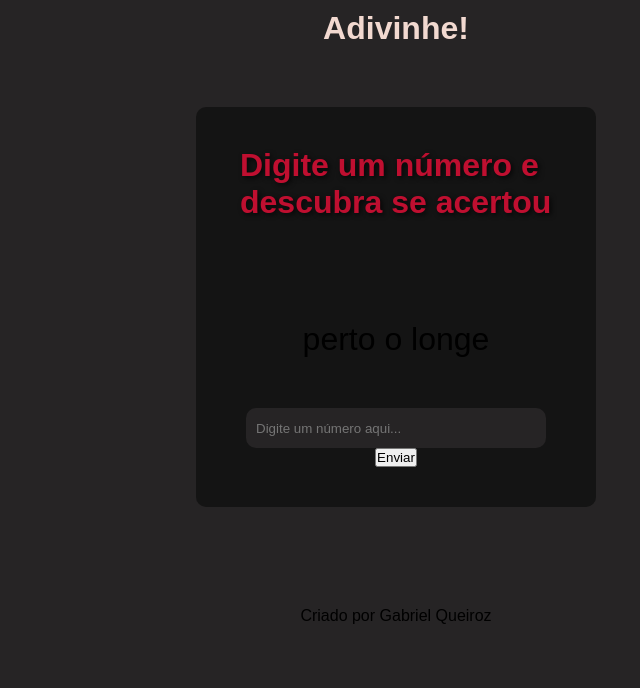
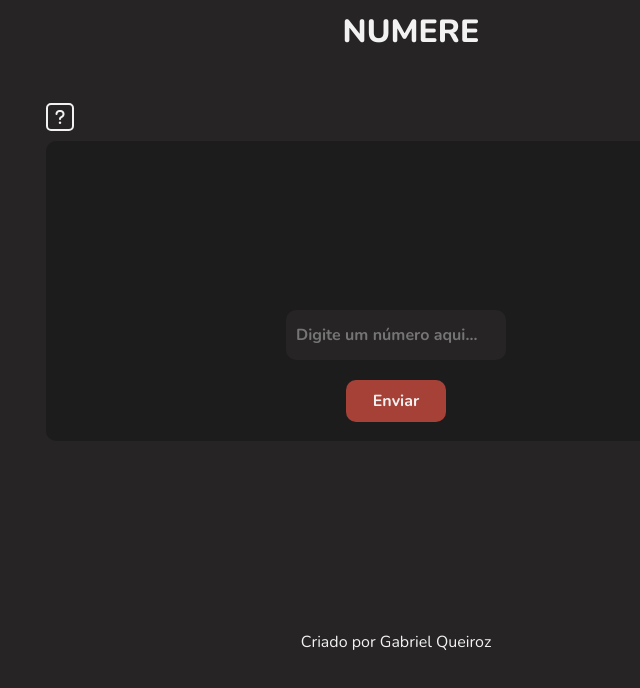
Before and after one commit to Queirozga/Numere, a plain HTML site: page index.html in a window 1280 px wide. Shown: the whole page, without its empty margins (244-884 px from the left). Drawn offline with nearby package versions, Linux system fonts and the light colour scheme.

Commit message:
criação do jogo

```diff
--- a/css/style.css
+++ b/css/style.css
@@ -1,46 +1,68 @@
 @charset "UTF-8";
+@import url('https://fonts.googleapis.com/css2?family=Nunito:ital,wght@0,200..1000;1,200..1000&display=swap');
 
 *{
     margin: 0%;
     padding: 0%;
     box-sizing: border-box;
+    font-family: "Nunito", Arial, Helvetica, sans-serif;
 }
 
 
 :root{
-    --title: #BF0F30;
-    --subtitle: #6BBFA0;
-    --text: #F2F2F2;
-    --comp: #F2D9D0;
-    --bg2: #141414;
+    --cor1: #F2F2F2;
+    --cor2: #BF0F30;
+    --cor3: #5D8C87;
+    --cor4: #D9A577;
+    --cor5: #2F6073;
+    --cor6: #A64138;
+    --bg2: #1d1c1c;
     --bg: #262425;
 }
 
 body{
-    font-family: Arial, Helvetica, sans-serif;
     width: 100%;
     height: 100%;
     background-color: var(--bg);
 }
 
 .top {
+    text-align: center;
+    padding-top: 10px;
+    margin-left: 30px;
+    color: var(--cor1);
+    background-color: var(--bg);
+
+    & h1{
+        font-weight: 800;
+    }
+}
+
+.howtoplay{
     display: flex;
-    flex-flow: row wrap;
-    align-items: center;
-    justify-content: center;
-    align-content: center;
-    padding: 10px;
-    color: var(--comp);
-    background-color: var(--bg);
+    flex-flow: column nowrap;
+    align-items: start;
+    justify-content: start;
+    align-content: start;
+}
+
+.icons{
+    padding-top: 2px;
+    width: 28px;
+    border: 2px solid var(--cor1);
+    border-radius: 5px;
+    color: var(--cor1);
+    text-align: center;
 }
 
 .container{
     display: flex;
     flex-flow: column wrap;
-    align-items: center;
+    align-items: start;
     align-content: center;
     justify-content: center;
     margin-top: 50px;
+    gap: 10px;
 }
 
 .content{
@@ -50,17 +72,17 @@ body{
     align-content: center;
     justify-content: center;
     background-color: var(--bg2);
-    width: 400px;
-    height: 400px;
+    width: 700px;
+    height: 300px;
     margin-bottom: 100px;
     border-radius: 10px;
 
 
     & h2{
         display: flex;
-        width: 312px;
+        width: 322px;
         font-size: 2em;
-        color: var(--title);
+        color: var(--cor3);
         text-shadow: 2px 2px 5px rgba(0, 0, 0, 0.726);
     }
 
@@ -70,18 +92,40 @@ body{
         color: var(--cor3);
     }
 
+    & .submit{
+        margin-top: 20px;
+        padding: 10px;
+        width: 100px;
+        border-radius: 10px;
+        border: none;
+        font-size: 16px;
+        background-color: var(--cor6);
+        color: var(--cor1);
+        font-weight: 700;
+    }
+
+
 }
+
 .adv{
+    all: unset;
     margin-top: 50px;
     height: 40px;
-    width: 300px;
+    width: 200px;
+    height: 30px;
     padding: 10px;
     background-color: var(--bg);
     border: none;
+    text-decoration: none;
     border-radius: 10px;
+    color: var(--cor1);
+    font-size: 16px;
+    font-weight: 700;
 }
 
 footer{
+    margin-top: 90px;
     padding-bottom: 10px;
     text-align: center;
+    color: var(--cor1);
 }
--- a/index.html
+++ b/index.html
@@ -4,19 +4,24 @@
     <meta charset="UTF-8">
     <meta name="viewport" content="width=device-width, initial-scale=1.0">
     <link rel="stylesheet" href="css/style.css">
+    <link rel="stylesheet" href="https://cdnjs.cloudflare.com/ajax/libs/font-awesome/6.7.2/css/all.min.css" integrity="sha512-Evv84Mr4kqVGRNSgIGL/F/aIDqQb7xQ2vcrdIwxfjThSH8CSR7PBEakCr51Ck+w+/U6swU2Im1vVX0SVk9ABhg==" crossorigin="anonymous" referrerpolicy="no-referrer"/>
     <title>Adivinhe!</title>
 </head>
 <body>
     <div class="top">
-        <h1>Adivinhe!</h1>
+        <h1>NUMERE</h1>
     </div>
     <div class="container">
+        <div class="howtoplay">
+            <div class="icons">
+                <i id="icon" class="fa-solid fa-question"></i>
+            </div>
+        </div>
         <div class="content">
-            <h2>Digite um número e descubra se acertou</h2>
-            <p>perto o longe</p>
+            <p id="tip"></p>
             <label for="iadv"></label>
-            <input type="text" name="adv" class="adv" id="iadv" required placeholder="Digite um número aqui...">
-            <input type="submit" value="Enviar">
+            <input type="text" name="adv" class="adv" id="iadv" required placeholder="Digite um número aqui..." maxlength="4" >
+            <input type="submit" value="Enviar" class="submit" id="submit">
         </div>
     </div>
     <footer>
```
